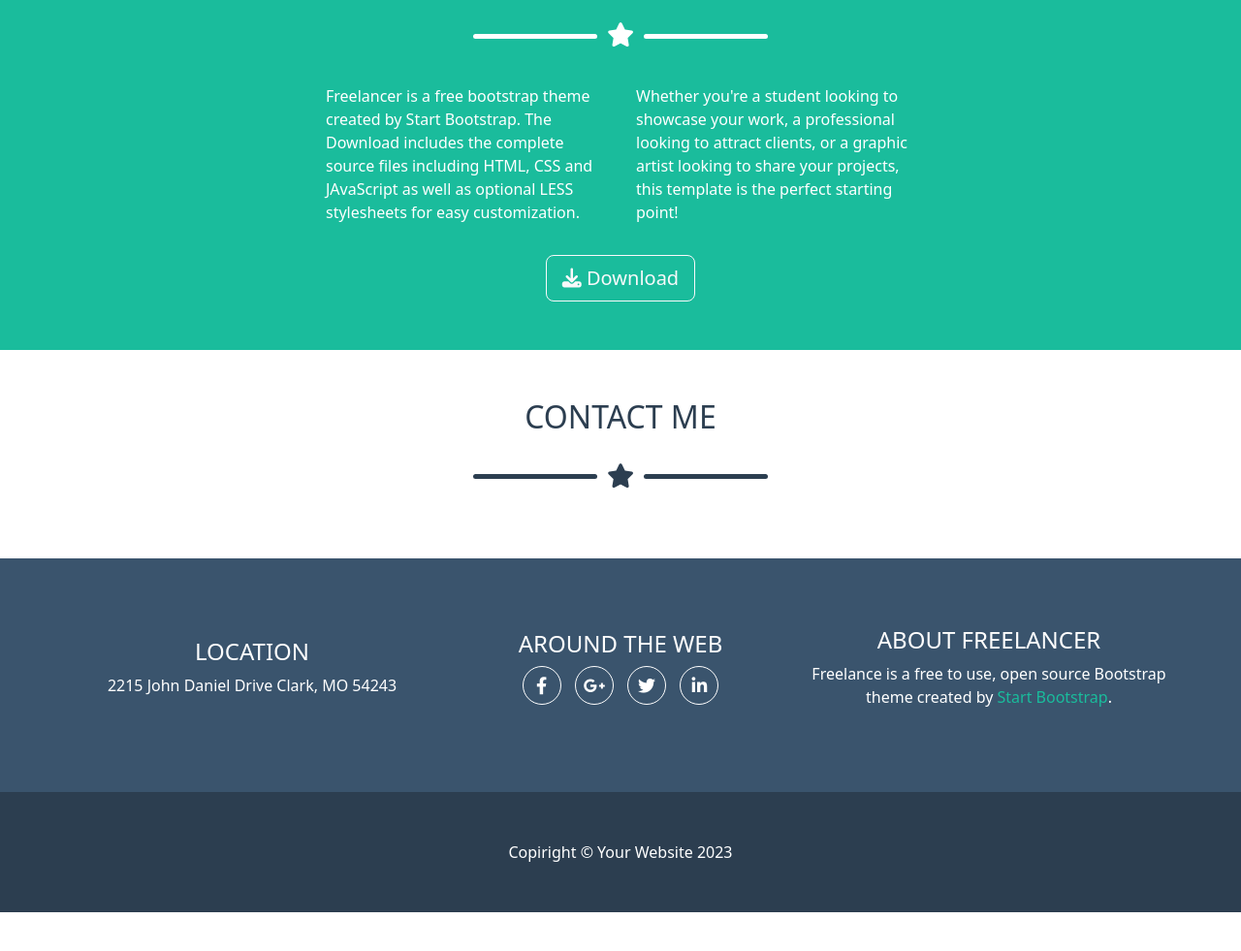
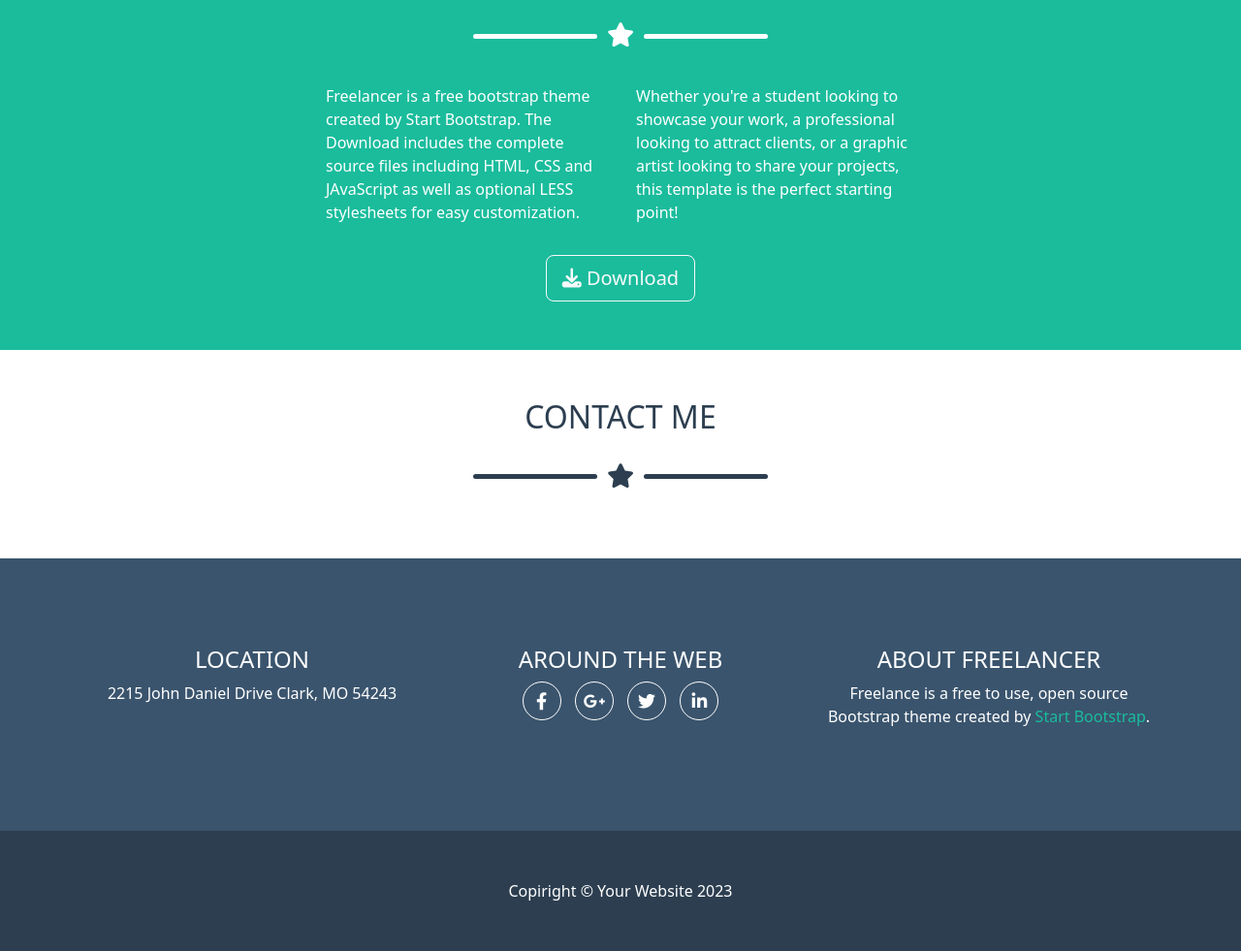
Before and after one commit to alecasentini/html-css-bootstrap-freelancer, a plain HTML site: page index.html in a window 1280 px wide. Shown: the part 1319-2300 px from the top of the page at 97% size. Before the commit the page ends 2260 px from the top, so only its background shows below. Drawn offline with nearby package versions, Linux system fonts and the light colour scheme.

Commit message:
fix footer

```diff
--- a/assets/css/style.css
+++ b/assets/css/style.css
@@ -158,3 +158,7 @@ footer ul li{
 footer ul li:last-child{
     margin-right: 0;
 }
+
+.row{
+    margin:0
+}
--- a/index.html
+++ b/index.html
@@ -151,7 +151,8 @@
 
     <!-- footer -->
     <footer>
-        <div class="top container-fluid container-md d-flex flex-wrap align-items-center justify-content-center">
+        <div class="top container-fluid container-md d-flex flex-wrap justify-content-center">
+            <div class="row">
                 <div class="text-center col-xs-12 col-md-4">
                     <h4 class="text-uppercase">location</h4>
                     <p>2215 John Daniel Drive Clark, MO 54243</p>
@@ -171,7 +172,7 @@
                     <h4 class="text-uppercase">about freelancer</h4>
                     <p>Freelance is a free to use, open source Bootstrap theme created by <a href="#">Start Bootstrap</a>.</p>
                 </div>
-
+            </div>
         </div>
 
         <p class="bottom text-center">
```
Lines whose indentation alone changed are shown as unchanged.
